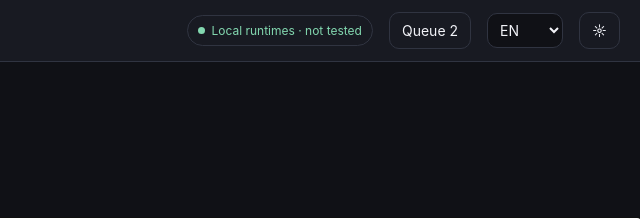
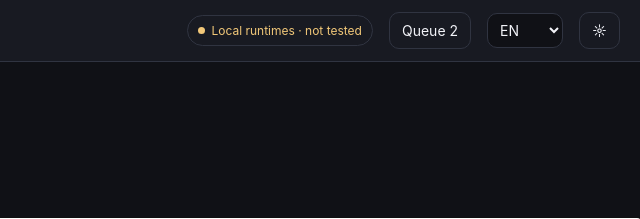
Before and after one commit to sangfa727-sketch/stilla-ai-studio, a plain HTML site: page apps/desktop-prototype/index.html in a window 1280 px wide. Shown: the top 219 px of the page, 640-1280 px from the left. Drawn offline with Linux system fonts and the light colour scheme.

Commit message:
ui(m7j): show untested runtime status as warning

```diff
--- a/apps/desktop-prototype/index.html
+++ b/apps/desktop-prototype/index.html
@@ -22,7 +22,7 @@
   <span class="muted">/</span><span class="project-name" id="projectLabel">Untitled film</span>
   <span class="pill" id="saveState">Saved locally · prototype</span>
   <div class="top-spacer"></div>
-  <span class="status" id="runtimeTopStatus" title="Local runtime connection status"><span class="dot"></span><span id="runtimeTopStatusText">Local runtimes · not tested</span></span>
+  <span class="status" id="runtimeTopStatus" title="Local runtime connection status" style="color:var(--warn)"><span class="dot"></span><span id="runtimeTopStatusText">Local runtimes · not tested</span></span>
   <button class="quiet" id="queueToggle" aria-expanded="false" aria-controls="queuePanel">Queue <span id="queueCount">2</span></button>
   <label class="small muted" for="languageQuick" style="position:absolute;left:-9999px">Language</label><select id="languageQuick" aria-label="Language" style="width:auto;min-width:76px;padding:7px 8px"><option value="en">EN</option><option value="my">မြန်မာ</option></select>
   <button class="quiet" id="themeToggle" aria-label="Switch theme">☼</button>
```
